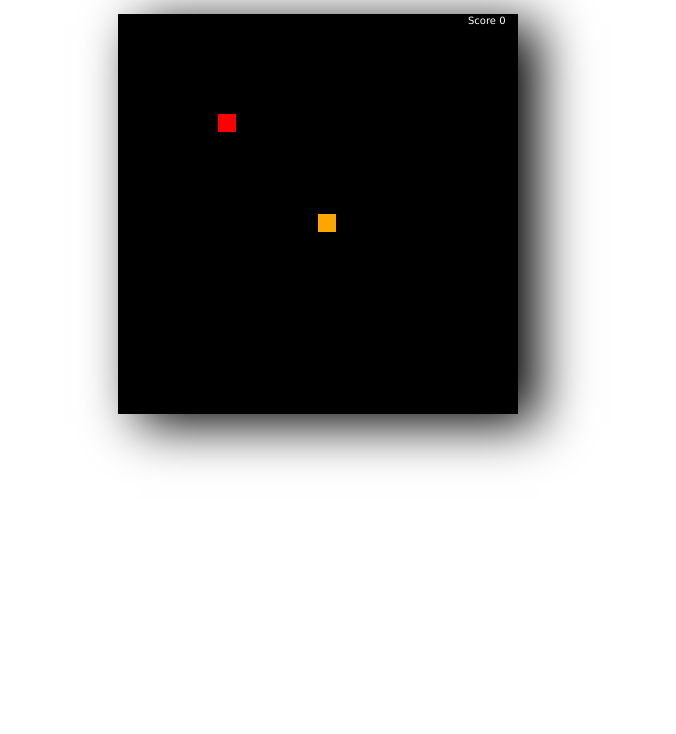
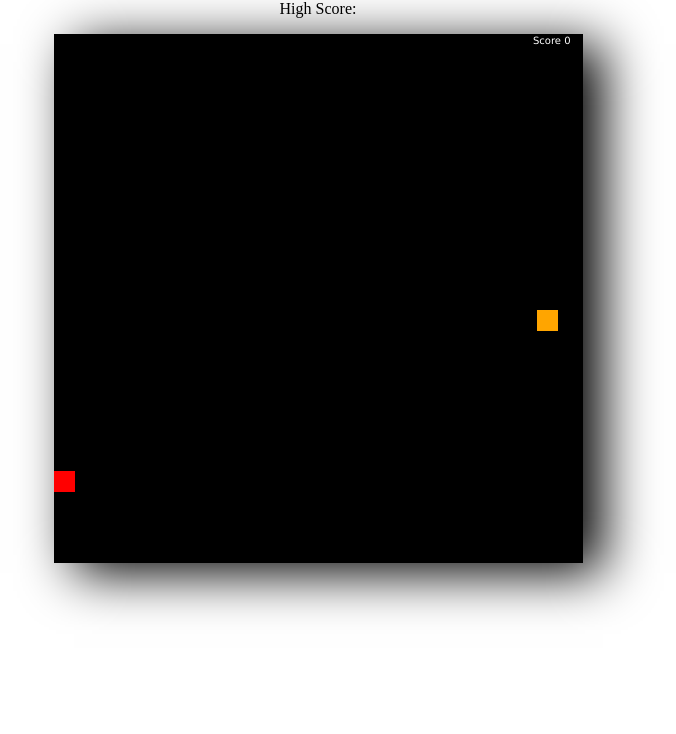
Before and after one commit to Komalpreet05/snakeGameV2.0, a plain HTML site: page index.html in a window 1280 px wide. Shown: the part 66-800 px from the top of the page, without its empty margins (322-998 px from the left). Drawn offline with Linux system fonts and the light colour scheme.

Commit message:
implemented highScore

```diff
--- a/index.html
+++ b/index.html
@@ -7,8 +7,9 @@
     <link rel="stylesheet" href="style.css" />
   </head>
   <body>
-    <h1>Snake</h1>
-    <canvas id="game" width="400" height="400"></canvas>
+    <p>Snake</p>
+    <p>High Score: <span id="highScore"></span></p>
+    <canvas id="game" width="529" height="529"></canvas>
     <script src="index.js"></script>
   </body>
 </html>
--- a/index.js
+++ b/index.js
@@ -4,6 +4,8 @@ const ctx = canvas.getContext("2d");
 const gulpSound = new Audio("gulp.mp3");
 const backSound = new Audio("snake_music.mp3");
 const gameOverSound = new Audio("gameOver.wav");
+const highScore = document.getElementById("highScore");
+
 class SnakePart {
     constructor(x, y) {
         this.x = x;
@@ -12,14 +14,15 @@ class SnakePart {
 }
 
 let speed = 7;
-let tileCount = 20;
-let headX = 10;
-let headY = 10;
+let tileCount = 23;
+let headX = Math.floor((Math.random() * tileCount));;
+let headY = Math.floor((Math.random() * tileCount));;
 const snakeParts = [];
 let tailLength = 2;
-let foodX = 5;
-let foodY = 5;
+let foodX = Math.floor((Math.random() * tileCount));;
+let foodY = Math.floor((Math.random() * tileCount));;
 let tileSize = canvas.width / tileCount - 2;
+console.log(tileSize);
 //game loop
 let score = 0;
 let xVelocity = 0;
@@ -34,6 +37,9 @@ function drawGame() {
     clearScreen();
 
     checkFoodCollision();
+    let ok = sessionStorage.getItem("high");
+    highScore.textContent = ok;
+    console.log(ok);
     drawScore();
     if (score > 4) {
         speed = 11;
@@ -131,6 +137,7 @@ function checkFoodCollision() {
         foodY = Math.floor((Math.random() * tileCount));
         tailLength++;
         score++;
+        sessionStorage.setItem("high", score);
         gulpSound.play();
     }
 }
```
Also changed, not shown: script.js (added, +17 -0 lines).
